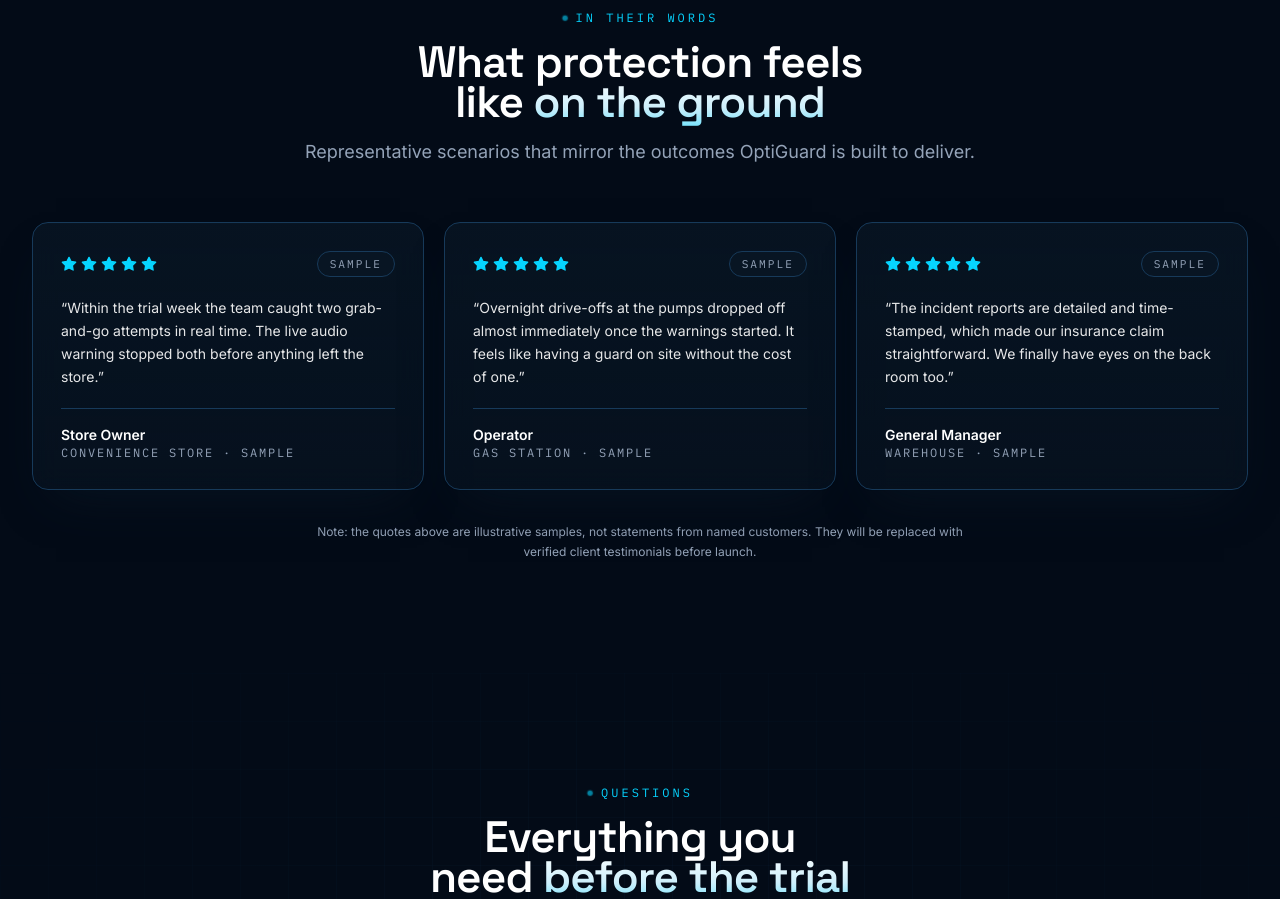
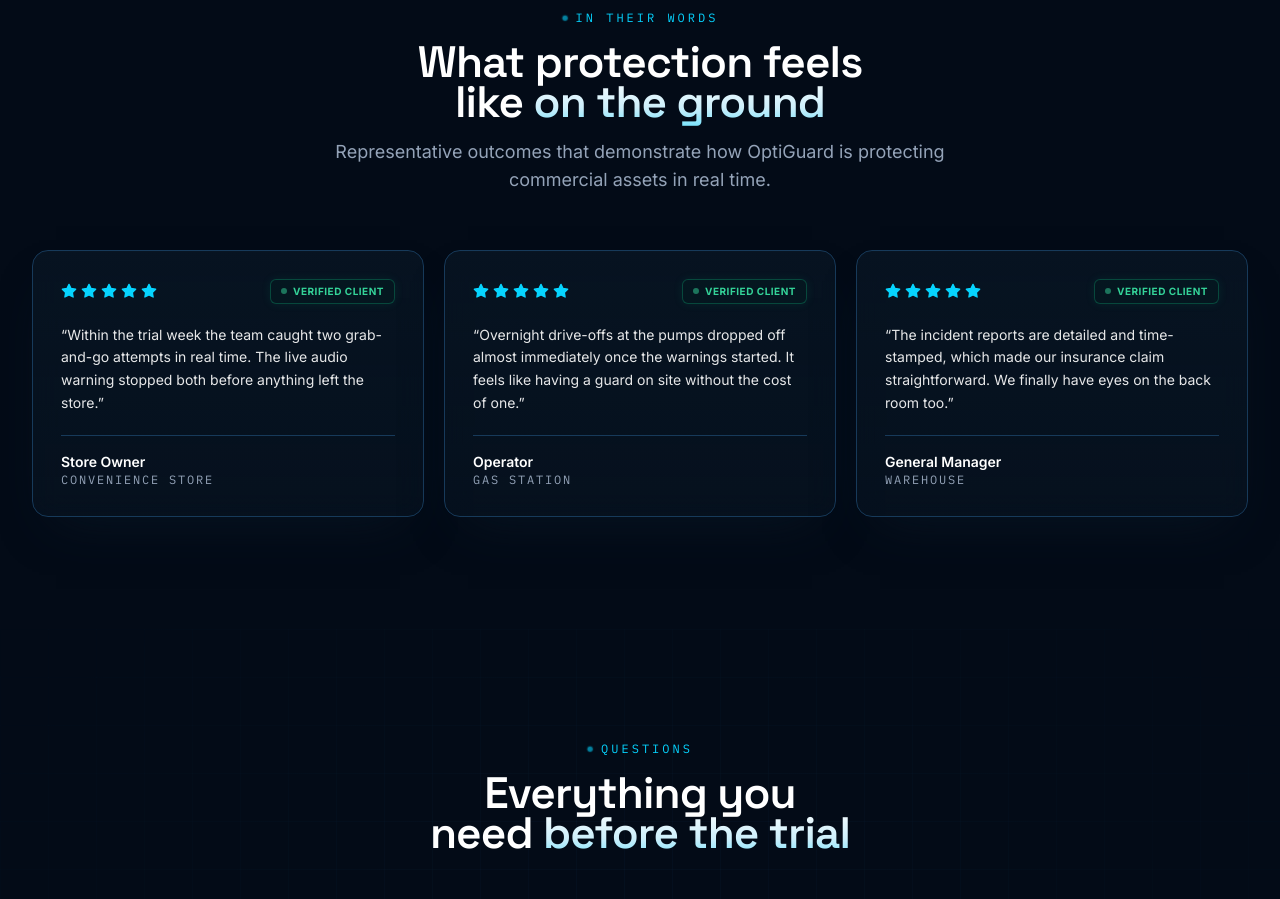
Before and after one commit to jobhazeltd/optiguard, a Next.js app: page / in a window 1280 px wide. Shown: the part 6840-7739 px from the top of the page. Built offline with nearby package versions, Linux system fonts and the light colour scheme.

Commit message:
SAMPLE REMOVED AND VERIFIED BADGE ADD

```diff
--- a/src/components/sections/Testimonials.tsx
+++ b/src/components/sections/Testimonials.tsx
@@ -2,7 +2,6 @@
 import { Section } from '@/components/ui/Section';
 import { SectionHeading } from '@/components/ui/SectionHeading';
 import { GlowCard } from '@/components/ui/GlowCard';
-import { Badge } from '@/components/ui/Badge';
 import { Reveal } from '@/components/ui/Reveal';
 import { TESTIMONIALS } from '@/lib/content';
 
@@ -17,7 +16,7 @@
             <span className="text-glow">on the ground</span>
           </>
         }
-        description="Representative scenarios that mirror the outcomes OptiGuard is built to deliver."
+        description="Representative outcomes that demonstrate how OptiGuard is protecting commercial assets in real time."
       />
 
       <div className="mt-14 grid gap-5 lg:grid-cols-3">
@@ -25,16 +24,24 @@
           <Reveal key={i} delay={i * 0.07}>
             <GlowCard className="flex h-full flex-col gap-5 p-7" interactive={false}>
               <div className="flex items-center justify-between">
+                {/* 5-Star Ratings */}
                 <div className="flex gap-1 text-primary" aria-label="Five out of five">
                   {Array.from({ length: 5 }).map((_, s) => (
                     <FiStar key={s} className="h-4 w-4 fill-current" aria-hidden />
                   ))}
                 </div>
-                <Badge tone="neutral">Sample</Badge>
+
+                {/* Premium Animated Trust Badge instead of SAMPLE */}
+                <span className="inline-flex items-center gap-1.5 px-2.5 py-1 rounded-md border border-emerald-500/30 bg-emerald-950/20 text-[10px] font-bold uppercase tracking-wider text-emerald-400 shadow-[0_0_10px_rgba(16,185,129,0.1)]">
+                  <span className="w-1.5 h-1.5 rounded-full bg-emerald-400 animate-pulse" />
+                  Verified Client
+                </span>
               </div>
+
               <blockquote className="flex-1 text-sm leading-relaxed text-ink/90">
                 &ldquo;{t.quote}&rdquo;
               </blockquote>
+
               <figcaption className="border-t border-border pt-4">
                 <span className="block text-sm font-semibold">{t.name}</span>
                 <span className="block font-mono text-xs uppercase tracking-[0.15em] text-muted">
@@ -45,13 +52,6 @@
           </Reveal>
         ))}
       </div>
-
-      <Reveal delay={0.1}>
-        <p className="mx-auto mt-8 max-w-2xl text-center text-xs leading-relaxed text-muted">
-          Note: the quotes above are illustrative samples, not statements from named
-          customers. They will be replaced with verified client testimonials before launch.
-        </p>
-      </Reveal>
     </Section>
   );
 }
--- a/src/lib/content.ts
+++ b/src/lib/content.ts
@@ -236,7 +236,7 @@
   quote: string;
   name: string;
   role: string;
-  sample: true;
+
 };
 
 /**
@@ -248,21 +248,21 @@
     quote:
       'Within the trial week the team caught two grab-and-go attempts in real time. The live audio warning stopped both before anything left the store.',
     name: 'Store Owner',
-    role: 'Convenience Store · Sample',
-    sample: true,
+    role: 'Convenience Store ',
+
   },
   {
     quote:
       'Overnight drive-offs at the pumps dropped off almost immediately once the warnings started. It feels like having a guard on site without the cost of one.',
     name: 'Operator',
-    role: 'Gas Station · Sample',
-    sample: true,
+    role: 'Gas Station ',
+
   },
   {
     quote:
       'The incident reports are detailed and time-stamped, which made our insurance claim straightforward. We finally have eyes on the back room too.',
     name: 'General Manager',
-    role: 'Warehouse · Sample',
-    sample: true,
+    role: 'Warehouse ',
+
   },
 ];
```
